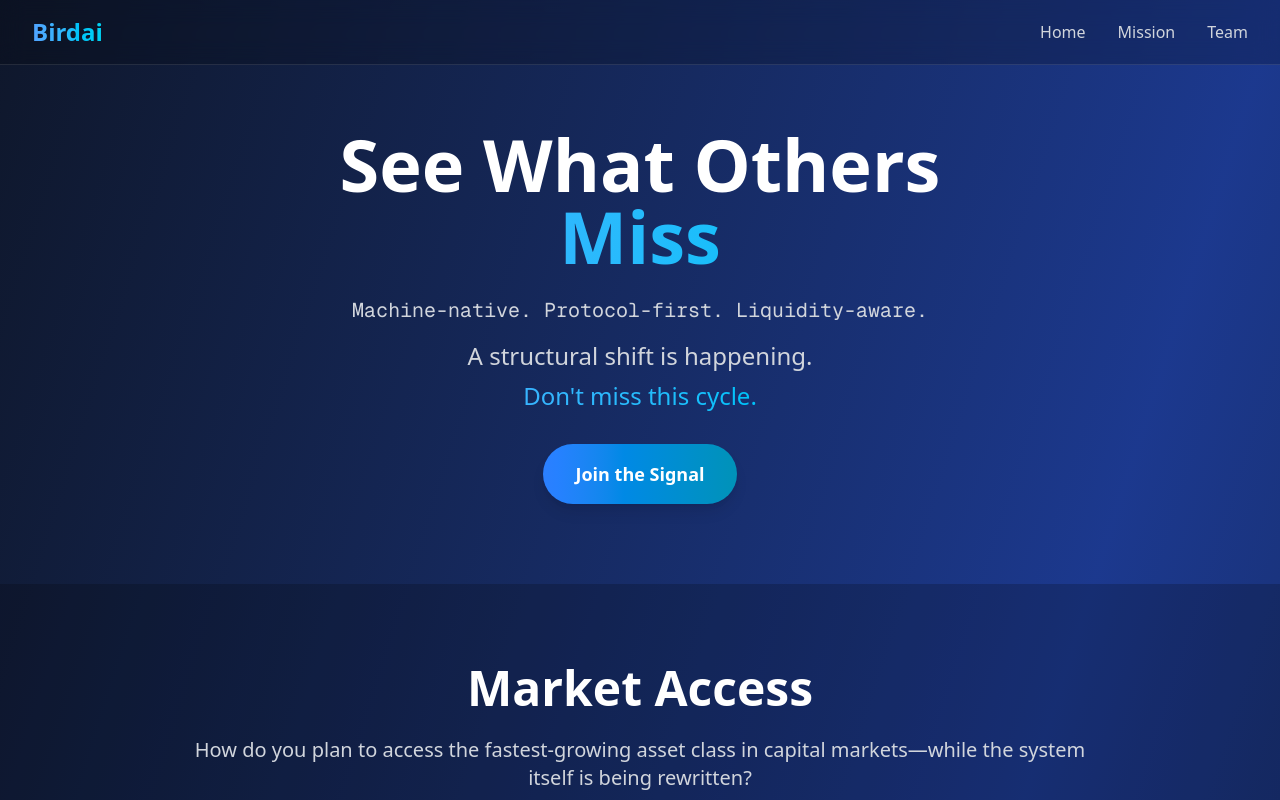
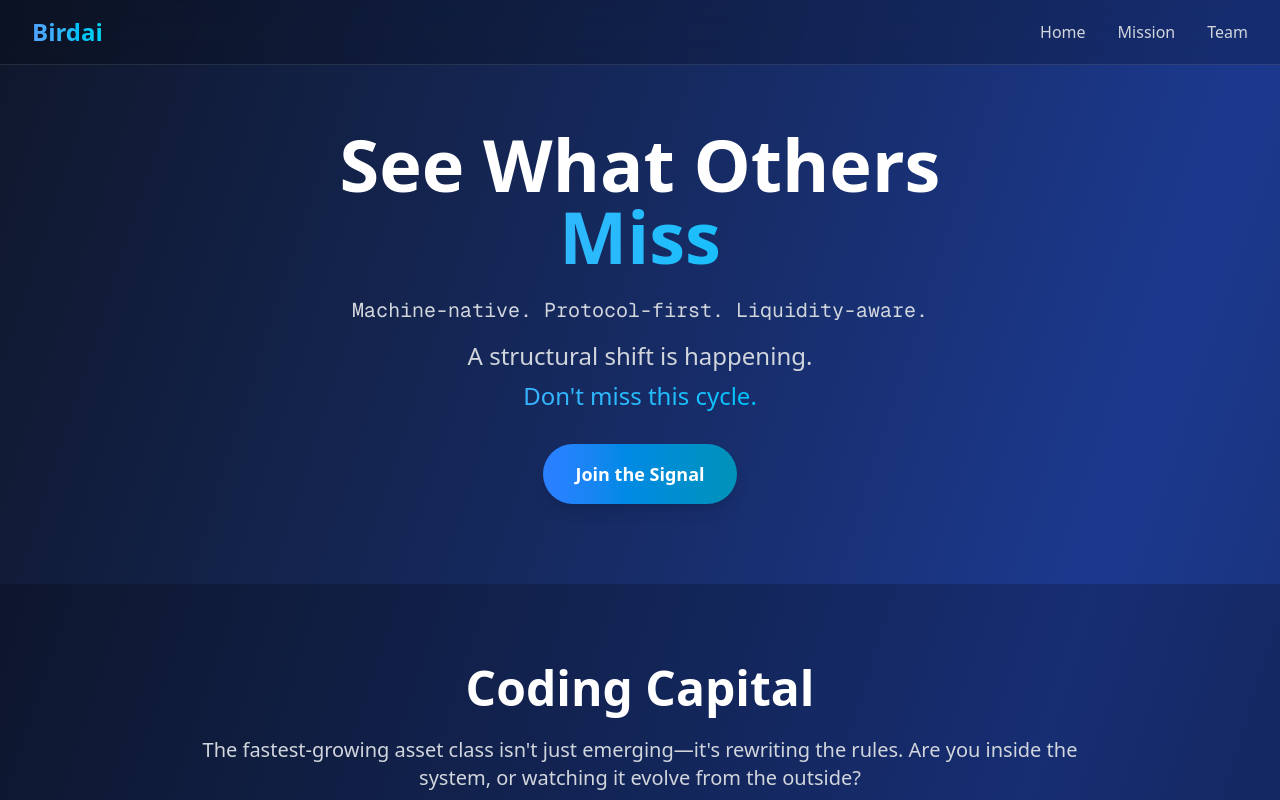
Before and after one commit to Kfar19/CursorWeb, a Next.js app: page / in a window 1280 px wide. Shown: the top 800 px of the page. Built offline with nearby package versions, Linux system fonts and the light colour scheme.

Commit message:
Update section title to 'Coding Capital' with new messaging

```diff
--- a/src/app/page.tsx
+++ b/src/app/page.tsx
@@ -89,15 +89,15 @@ export default function Home() {
         </div>
       </section>
 
-      {/* Market Access Section */}
+      {/* Coding Capital Section */}
       <section id="mission" className="py-20 px-4 sm:px-6 lg:px-8 bg-black/20">
         <div className="max-w-7xl mx-auto">
           <div className="text-center mb-16">
             <h2 className="text-4xl md:text-5xl font-bold text-white mb-6">
-              Market Access
+              Coding Capital
             </h2>
             <p className="text-xl text-gray-300 max-w-4xl mx-auto mb-8">
-              How do you plan to access the fastest-growing asset class in capital markets—while the system itself is being rewritten?
+              The fastest-growing asset class isn&apos;t just emerging—it&apos;s rewriting the rules. Are you inside the system, or watching it evolve from the outside?
             </p>
             <div className="bg-white/5 backdrop-blur-sm rounded-2xl p-8 border border-white/10 max-w-2xl mx-auto">
               <p className="text-3xl font-bold text-transparent bg-clip-text bg-gradient-to-r from-cyan-400 to-blue-400 mb-2">
```
